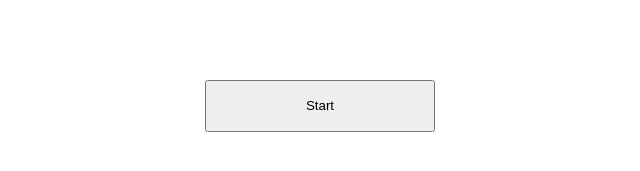
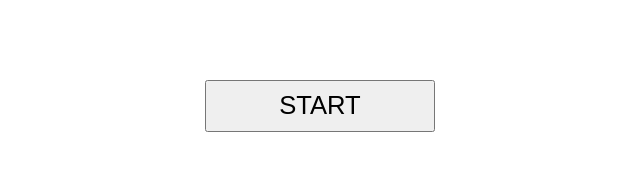
Before and after one commit to dexbol/dexbol.github.com, a Jekyll site: the page timer/index.html, which Jekyll copies as it is, in a window 1280 px wide. Shown: the part 182-353 px from the top of the page, without its empty margins (320-960 px from the left). Built offline with Jekyll 4.4.1, drawn with Linux system fonts in a browser that asks for light colours.

Commit message:
Change style of timer button

```diff
--- a/timer/index.html
+++ b/timer/index.html
@@ -28,6 +28,8 @@
                 width: 18vw;
                 height: 4vw;
                 margin: 4vw auto 0;
+                font-size: 2vw;
+                text-transform: uppercase;
             }
         </style>
     </head>
```
